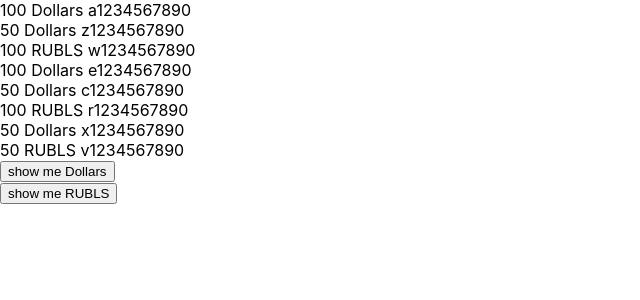
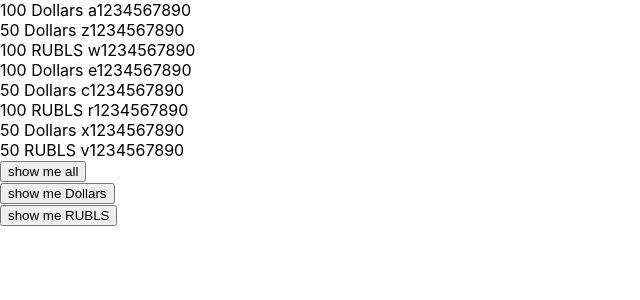
Before and after one commit to Pronat/microtasks, a React (Create React App) app: page / in a window 1280 px wide. Shown: the top 300 px of the page, without its empty margins (0-640 px from the left). Built offline with nearby package versions, Linux system fonts and the light colour scheme.

Commit message:
button-10

```diff
--- a/src/App.tsx
+++ b/src/App.tsx
@@ -5,20 +5,28 @@ import {Button} from "./components/Button";
 
 function App() {
     const [money, setMoney] = useState([
-        { banknots: 'Dollars', value: 100, number: ' a1234567890' },
-        { banknots: 'Dollars', value: 50, number: ' z1234567890' },
-        { banknots: 'RUBLS', value: 100, number: ' w1234567890' },
-        { banknots: 'Dollars', value: 100, number: ' e1234567890' },
-        { banknots: 'Dollars', value: 50, number: ' c1234567890' },
-        { banknots: 'RUBLS', value: 100, number: ' r1234567890' },
-        { banknots: 'Dollars', value: 50, number: ' x1234567890' },
-        { banknots: 'RUBLS', value: 50, number: ' v1234567890' },
+        {banknots: 'Dollars', value: 100, number: ' a1234567890'},
+        {banknots: 'Dollars', value: 50, number: ' z1234567890'},
+        {banknots: 'RUBLS', value: 100, number: ' w1234567890'},
+        {banknots: 'Dollars', value: 100, number: ' e1234567890'},
+        {banknots: 'Dollars', value: 50, number: ' c1234567890'},
+        {banknots: 'RUBLS', value: 100, number: ' r1234567890'},
+        {banknots: 'Dollars', value: 50, number: ' x1234567890'},
+        {banknots: 'RUBLS', value: 50, number: ' v1234567890'},
     ])
 
     const showMeHandler = (title: string) => {
-         const money2 = money.filter((el)=> el.banknots === title)
-        if (money2) {
-            console.log(money2)
+        if (title === 'all') {
+           setMoney(money)
+        }
+        if (title === 'Dollars') {
+            money.filter((el) => el.banknots === 'Dollars')
+            setMoney(money)
+        }
+        if (title === 'Dollars') {
+            money.filter((el) => el.banknots === 'RUBLS')
+            setMoney(money)
+
         }
     }
 
@@ -27,9 +35,9 @@ function App() {
             <div className={"App"}>
                 <div>
                     {
-                    money.map((el)=> {
-                        return(
-                            <div>
+                        money.map((el, index) => {
+                            return (
+                                <div key={index}>
                                     <span>{el.value} </span>
                                     <span>{el.banknots}</span>
                                     <span>{el.number} </span>
@@ -39,12 +47,18 @@ function App() {
                         })
                     }
                 </div>
-            <Button title={'Dollars'} callBack={()=>{showMeHandler('Dollars')}}/>
-            <Button title={'RUBLS'} callBack={()=>{showMeHandler('RUBLS')}}/>
+                <Button title={'all'} callBack={() => {
+                    showMeHandler('all')
+                }}/>
+                <Button title={'Dollars'} callBack={() => {
+                    showMeHandler('Dollars')
+                }}/>
+                <Button title={'RUBLS'} callBack={() => {
+                    showMeHandler('RUBLS')
+                }}/>
 
 
             </div>
         );
     }
-
     export default App;
```
Lines whose indentation alone changed are shown as unchanged.
